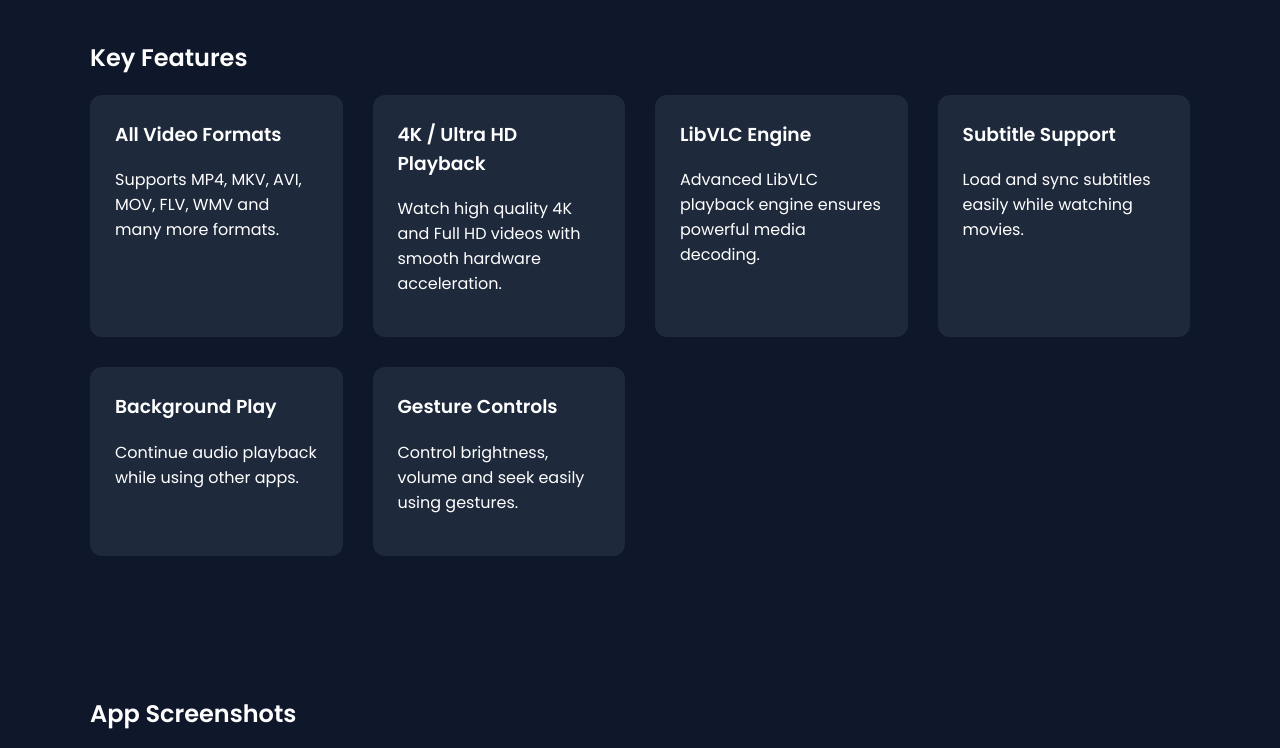
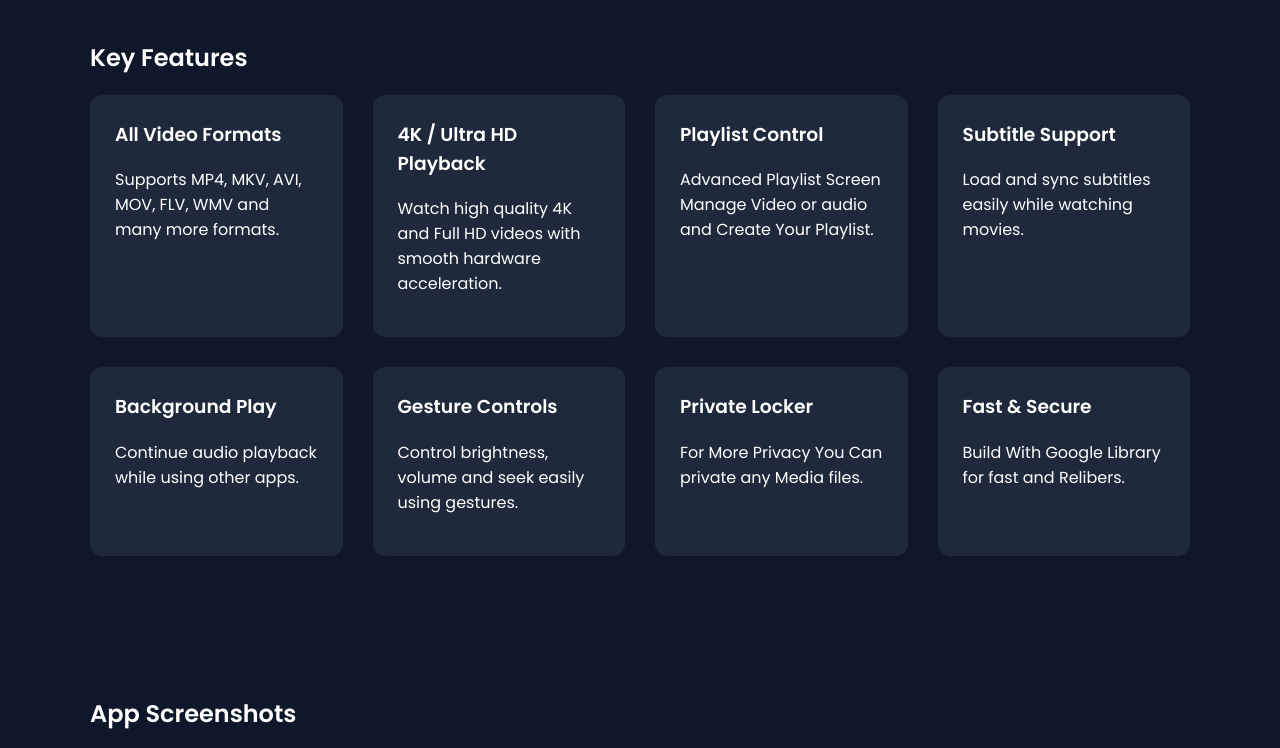
Before and after one commit to digitalhelpxyz/Vid-Player, a plain HTML site: page index.html in a window 1280 px wide. Shown: the part 620-1368 px from the top of the page. Drawn offline with Linux system fonts and the light colour scheme.

Commit message:
Update index.html with new features and links
Updated title and meta tags for improved clarity. Added new features including Playlist Control, Private Locker, and Fast & Secure sections.

```diff
--- a/index.html
+++ b/index.html
@@ -4,7 +4,7 @@
 <meta charset="UTF-8">
 <meta name="viewport" content="width=device-width, initial-scale=1.0">
 
-<title>Vid Player – All Format HD Video Player for Android</title>
+<title>Vid Player – HD Video Audio Player for Android</title>
 
 <meta name="description" content="Vid Player is a powerful all format video player for Android. Play 4K, Full HD, MKV, MP4, AVI, MOV and more using advanced LibVLC engine. Smooth playback, subtitle support and powerful media controls.">
 
@@ -12,7 +12,7 @@
 
 <meta name="author" content="Indrajeet Rajbhar">
 
-<meta property="og:title" content="Vid Player – All Format HD Video Player">
+<meta property="og:title" content="Vid Player – HD Video Audio Player">
 <meta property="og:description" content="Play all video formats including 4K, MKV, MP4, AVI using the powerful LibVLC engine.">
 <meta property="og:type" content="website">
 
@@ -145,8 +145,8 @@ Vid Player is a powerful and lightweight Android video player designed to play a
 </div>
 
 <div class="feature">
-<h3>LibVLC Engine</h3>
-<p>Advanced LibVLC playback engine ensures powerful media decoding.</p>
+<h3>Playlist Control</h3>
+<p>Advanced Playlist Screen Manage Video or audio and Create Your Playlist.</p>
 </div>
 
 <div class="feature">
@@ -162,6 +162,15 @@ Vid Player is a powerful and lightweight Android video player designed to play a
 <div class="feature">
 <h3>Gesture Controls</h3>
 <p>Control brightness, volume and seek easily using gestures.</p>
+</div>
+<div class="feature">
+<h3>Private Locker</h3>
+<p>For More Privacy You Can private any Media files.</p>
+</div>
+
+  <div class="feature">
+<h3>Fast & Secure</h3>
+<p>Build With Google Library for fast and Relibers.</p>
 </div>
 
 </div>
@@ -199,9 +208,9 @@ Vid Player is designed for users who want a powerful, fast and reliable video pl
 
 <p>© 2026 Vid Player</p>
 
-<a href="privacy.html">Privacy Policy</a>
+<a href="https://digitalhelpxyz.github.io/Vid-Player/privacy-policy.html">Privacy Policy</a>
 
-<a href="contact.html">Contact</a>
+<a href="https://digitalhelpxyz.github.io/Vid-Player/contact-us.html">Contact Us</a>
 
 </footer>
 
```
